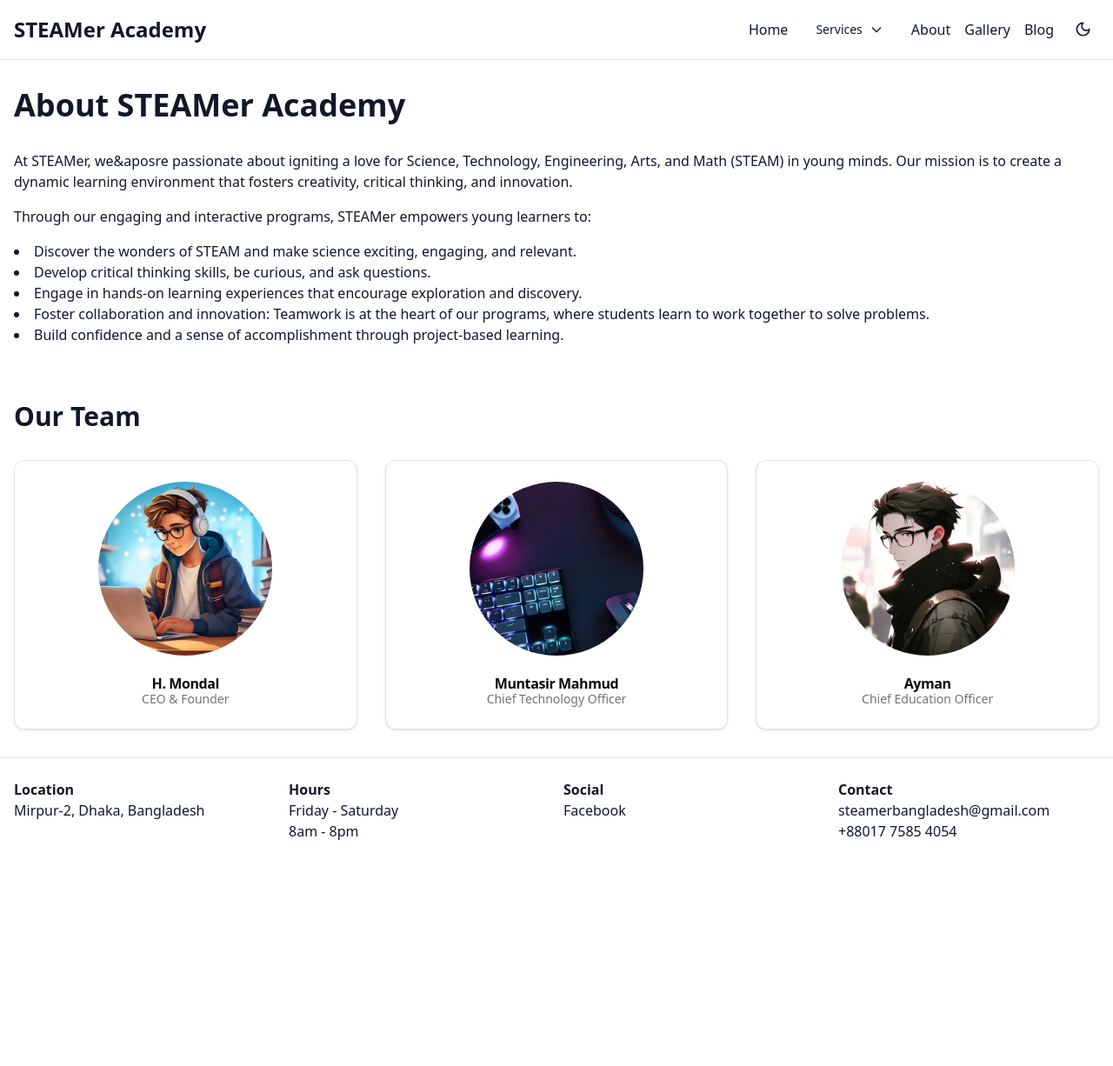
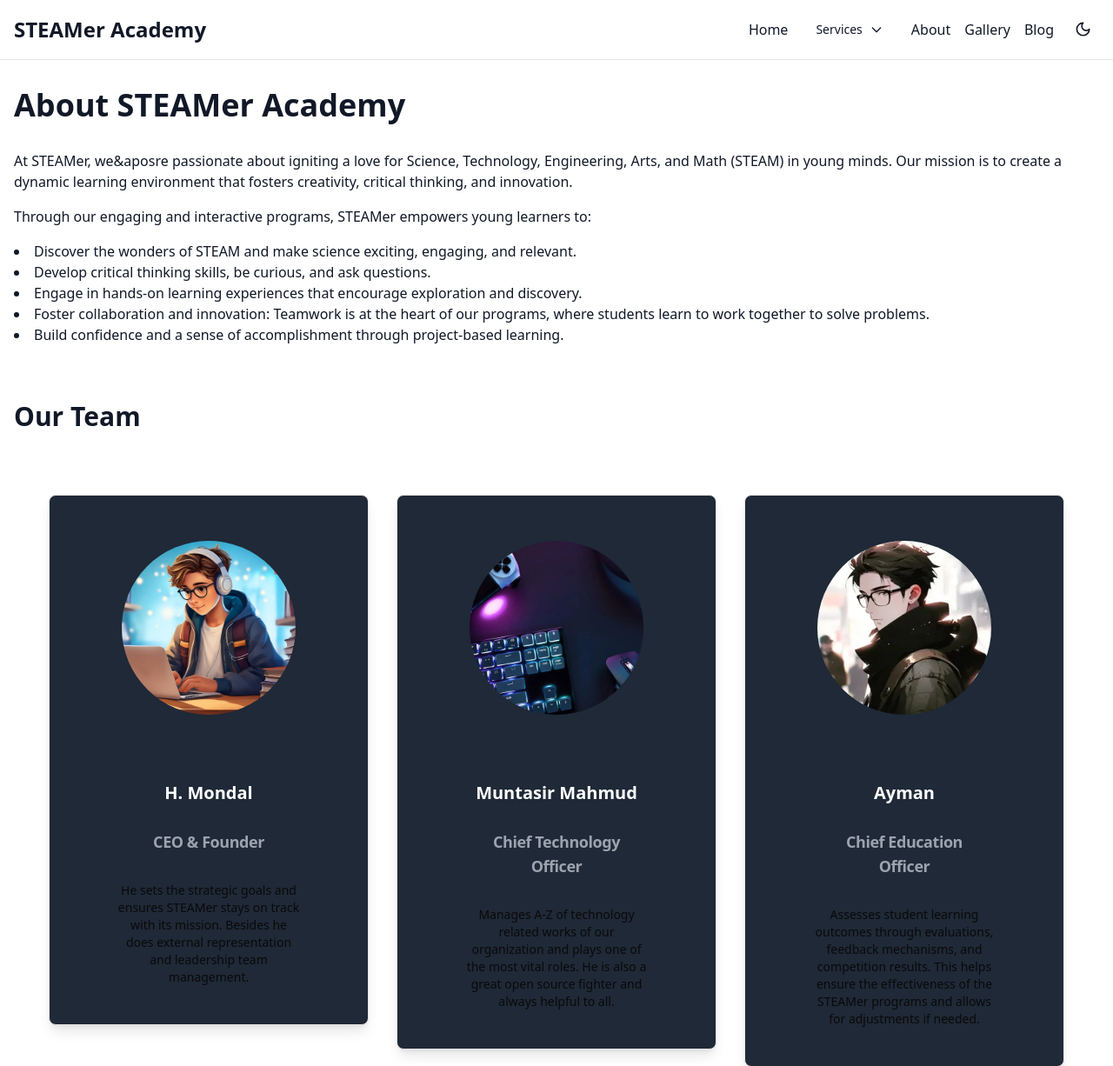
Before and after one commit to STEAMer-Academy/steamer-academy.me, an Astro site: page /about in a window 1280 px wide. Shown: the top 1226 px of the page at 87% size. Before the commit the page ends 992 px from the top, so only its background shows below. Built offline with nearby package versions, Linux system fonts and the light colour scheme; Astro itself is replaced by a stand-in of ours.

```diff
--- a/public/src/env.d.ts
+++ b/public/src/env.d.ts
@@ -1 +1 @@
-/// <reference path="../.astro/types.d.ts" />
+import "../.astro/types.d.ts"
--- a/src/components/About.tsx
+++ b/src/components/About.tsx
@@ -6,9 +6,9 @@
 
 export default function About() {
   const teamMembers = [
-    { name: "H. Mondal", role: "CEO & Founder", image: "/HmondalDiscordpfp.webp?height=200&width=200" },
-    { name: "Muntasir Mahmud", role: "Chief Technology Officer", image: "/MuntasirDiscordpfp.webp?height=200&width=200" },
-    { name: "Ayman", role: "Chief Education Officer", image: "/AymanDiscordpfp.webp?height=200&width=200" },
+    { name: "H. Mondal", role: "CEO & Founder", image: "/HmondalDiscordpfp.webp?height=200&width=200", content: "He sets the strategic goals and ensures STEAMer stays on track with its mission. Besides he does external representation and leadership team management." },
+    { name: "Muntasir Mahmud", role: "Chief Technology Officer", image: "/MuntasirDiscordpfp.webp?height=200&width=200", content: "Manages A-Z of technology related works of our organization and plays one of the most vital roles. He is also a great open source fighter and always helpful to all." },
+    { name: "Ayman", role: "Chief Education Officer", image: "/AymanDiscordpfp.webp?height=200&width=200", content: "Assesses student learning outcomes through evaluations, feedback mechanisms, and competition results. This helps ensure the effectiveness of the STEAMer programs and allows for adjustments if needed." },
   ]
 
   return (
@@ -34,7 +34,7 @@
 
       <section>
         <h2 className="text-3xl font-bold mb-8">Our Team</h2>
-        <div className="grid grid-cols-1 md:grid-cols-3 gap-8">
+        <div className="grid grid-cols-1 sm:grid-cols-2 lg:grid-cols-3 gap-8 p-10">
           {teamMembers.map((member, index) => (
             <motion.div
               key={index}
@@ -43,13 +43,14 @@
               transition={{ duration: 0.5, delay: index * 0.1 }}
               viewport={{ once: true }}
             >
-              <Card>
+              <Card className="bg-gray-800 hover:bg-gray-700 p-7 rounded-lg shadow-lg transition-transform transform hover:scale-105 hover:shadow-2xl">
                 <CardHeader>
                   <Image src={member.image} alt={member.name} width={200} height={200} className="rounded-full mx-auto" />
                 </CardHeader>
-                <CardContent className="text-center">
-                  <CardTitle>{member.name}</CardTitle>
-                  <CardDescription>{member.role}</CardDescription>
+                <CardContent className="text-center p-12 pb-4">
+                  <CardHeader className="text-xl font-semibold text-white mb-2 p-1">{member.name}</CardHeader>
+                  <CardTitle className="text-lg text-gray-400 mb-4 p-4">{member.role}</CardTitle>
+                  <CardDescription className="font-medium text-gray">{member.content}</CardDescription>
                 </CardContent>
               </Card>
             </motion.div>
--- a/src/env.d.ts
+++ b/src/env.d.ts
@@ -1 +1,2 @@
 /// <reference path="../.astro/types.d.ts" />
+import '../.astro/types.d.ts'
```
Also changed, not shown: src/components/English-Club.tsx (added), 33 other files.
